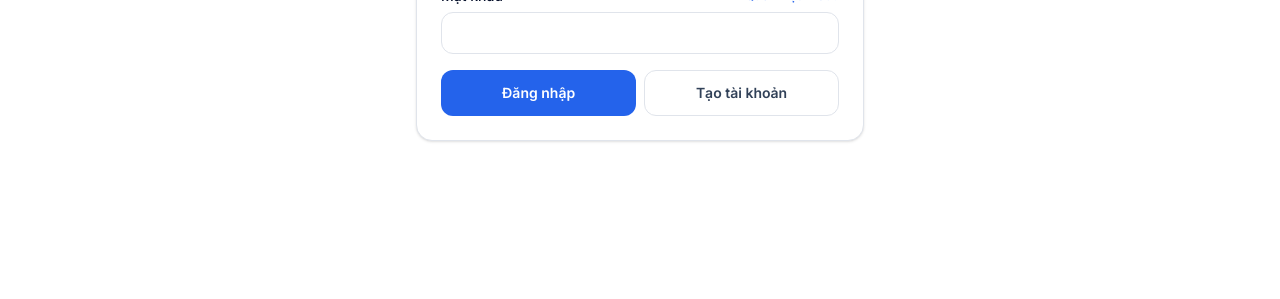
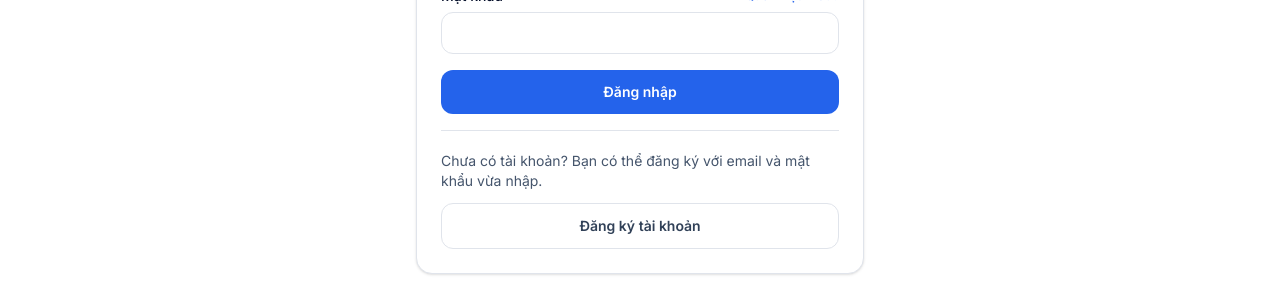
Before and after one commit to fusumivietnam/student-perks-hub, a Next.js app: page /login in a window 1280 px wide. Shown: the part 416-715 px from the top of the page. Built offline with nearby package versions, Linux system fonts and the light colour scheme; no server answers.

Commit message:
feat(account): clarify login and registration actions and announce auth feedback

```diff
--- a/app/login/page.tsx
+++ b/app/login/page.tsx
@@ -44,13 +44,13 @@ export default async function LoginPage({ searchParams }: LoginPageProps) {
       </p>
 
       {error ? (
-        <p className="mt-6 rounded-xl border border-red-200 bg-red-50 p-3 text-sm text-red-700">
+        <p role="alert" className="mt-6 rounded-xl border border-red-200 bg-red-50 p-3 text-sm text-red-700">
           {error}
         </p>
       ) : null}
 
       {message ? (
-        <p className="mt-6 rounded-xl border border-emerald-200 bg-emerald-50 p-3 text-sm text-emerald-700">
+        <p role="status" className="mt-6 rounded-xl border border-emerald-200 bg-emerald-50 p-3 text-sm text-emerald-700">
           {message}
         </p>
       ) : null}
@@ -88,15 +88,17 @@ export default async function LoginPage({ searchParams }: LoginPageProps) {
           />
         </label>
 
-        <div className="grid gap-2 sm:grid-cols-2">
-          <button className="rounded-xl bg-primary px-4 py-3 text-sm font-semibold text-white">
-            Đăng nhập
-          </button>
+        <button type="submit" className="min-h-11 rounded-xl bg-primary px-4 py-3 text-sm font-semibold text-white">
+          Đăng nhập
+        </button>
+        <div className="border-t pt-5">
+          <p className="text-sm text-slate-600">Chưa có tài khoản? Bạn có thể đăng ký với email và mật khẩu vừa nhập.</p>
           <button
+            type="submit"
             formAction={signUp}
-            className="rounded-xl border px-4 py-3 text-sm font-semibold text-slate-700"
+            className="mt-3 min-h-11 w-full rounded-xl border px-4 py-3 text-sm font-semibold text-slate-700 transition hover:border-primary hover:text-primary"
           >
-            Tạo tài khoản
+            Đăng ký tài khoản
           </button>
         </div>
       </form>
```
